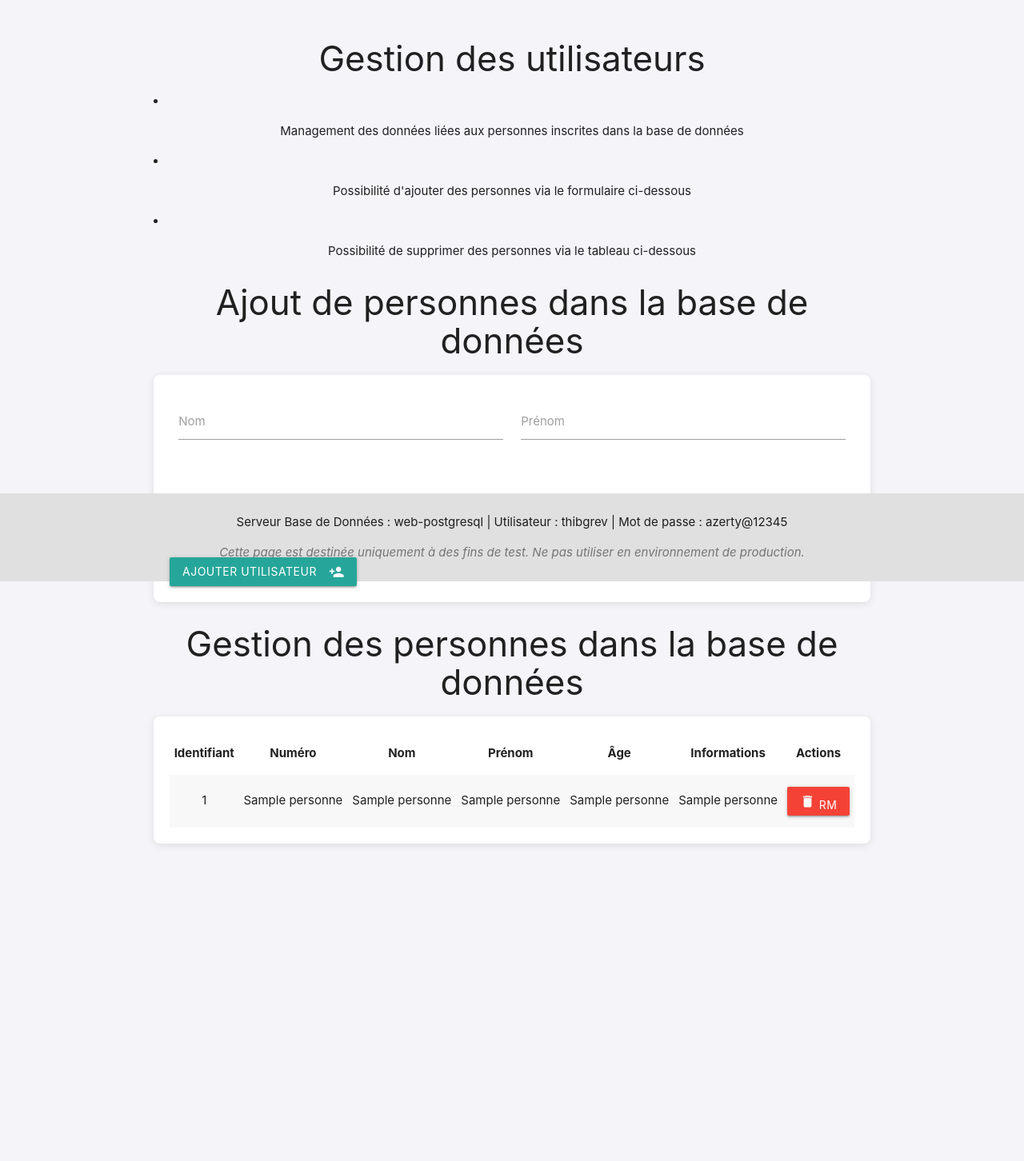
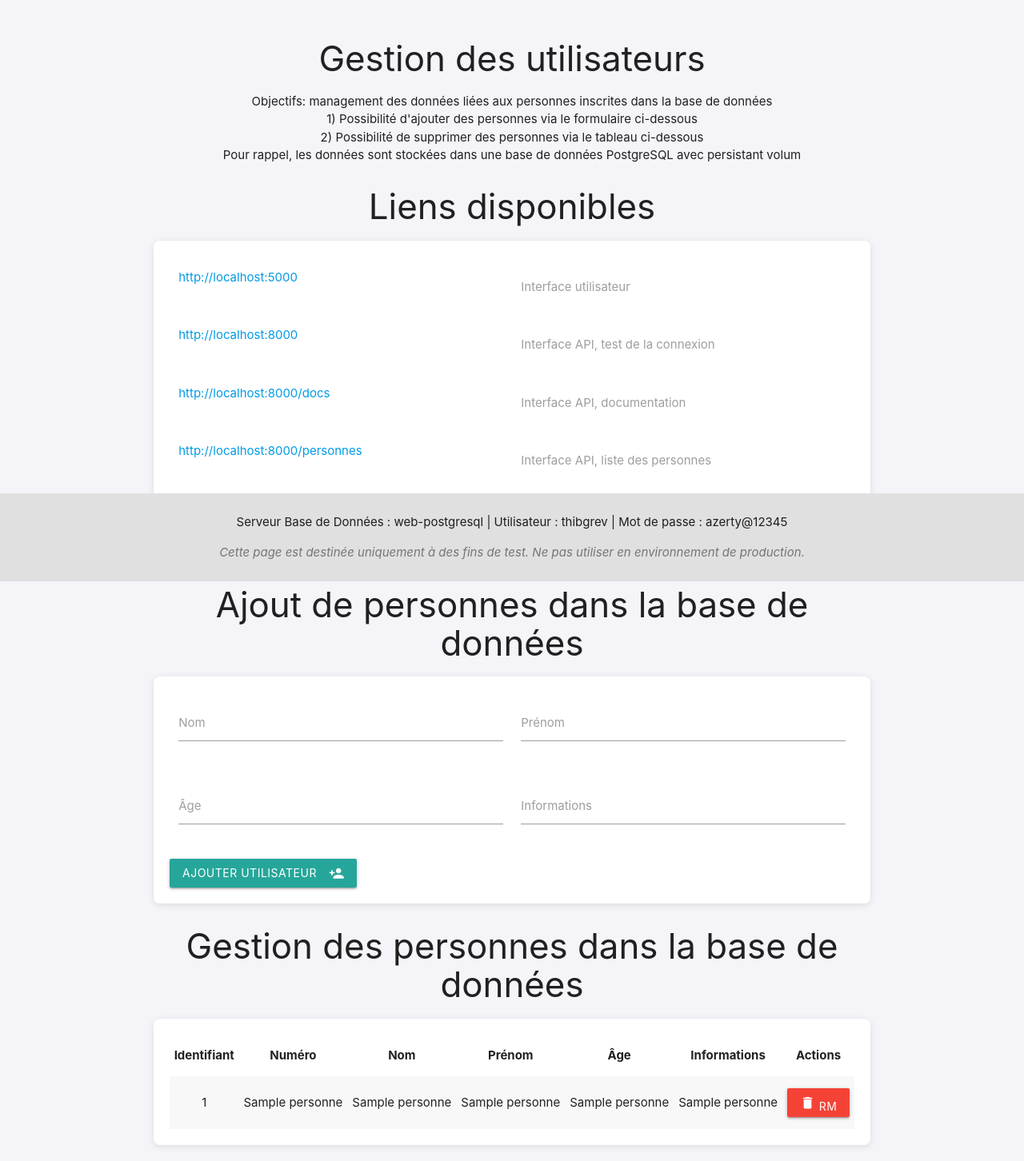
Before and after one commit to thibgrev/Applications, a Flask app: page / in a window 1280 px wide. Shown: the part 73-1525 px from the top of the page at 80% size. Before the commit the page ends 1130 px from the top, so only its background shows below. Run offline with Flask 3, Linux system fonts and the light colour scheme; a database or web service that is not in the repository returns one stand-in record (values such as "Sample title"); some libraries are stand-ins or nearby versions.

Commit message:
Change interface

```diff
--- a/Custom_apps/appli-web-postgresql/frontend/templates/index.html
+++ b/Custom_apps/appli-web-postgresql/frontend/templates/index.html
@@ -63,9 +63,60 @@
     <h3 class="center-align">Gestion des utilisateurs</h3>
 
     <!-- Paragraphe explicatif -->
-    <li><p class="center-align">Management des données liées aux personnes inscrites dans la base de données</p></li>
-    <li><p class="center-align">Possibilité d'ajouter des personnes via le formulaire ci-dessous</p></li>
-    <li><p class="center-align">Possibilité de supprimer des personnes via le tableau ci-dessous</p></li>
+    <center>Objectifs: management des données liées aux personnes inscrites dans la base de données</center>
+    <center>1) Possibilité d'ajouter des personnes via le formulaire ci-dessous</center>
+    <center>2) Possibilité de supprimer des personnes via le tableau ci-dessous</center>
+    <center>Pour rappel, les données sont stockées dans une base de données PostgreSQL avec persistant volum</center>
+
+    <!-- Listing des liens -->
+    <h3 class="center-align">Liens disponibles</h3>
+    <div class="row table-container">
+      <!-- Interface utilisateur -->
+        <div class="row">
+          <div class="input-field col s6">
+            <a href="http://localhost:5000">http://localhost:5000</a>
+          </div>
+          <div class="input-field col s6">
+            <label for="iu">Interface utilisateur</label>
+          </div>
+        </div>
+      <!-- Interface connexion API -->
+      <div class="row">
+        <div class="input-field col s6">
+          <a href="http://localhost:8000">http://localhost:8000</a>
+        </div>
+        <div class="input-field col s6">
+          <label for="iu">Interface API, test de la connexion</label>
+        </div>
+      </div>
+      <!-- Interface connexion API Doc -->
+      <div class="row">
+        <div class="input-field col s6">
+          <a href="http://localhost:8000/docs">http://localhost:8000/docs</a>
+        </div>
+        <div class="input-field col s6">
+          <label for="iu">Interface API, documentation</label>
+        </div>
+      </div>
+      <!-- Interface connexion API liste personnes -->
+      <div class="row">
+        <div class="input-field col s6">
+          <a href="http://localhost:8000/personnes">http://localhost:8000/personnes</a>
+        </div>
+        <div class="input-field col s6">
+          <label for="iu">Interface API, liste des personnes</label>
+        </div>
+      </div>
+      <!-- Interface connexion Swagger -->
+      <div class="row">
+        <div class="input-field col s6">
+          <a href="http://localhost:10000/personnes">http://localhost:10000/personnes</a>
+        </div>
+        <div class="input-field col s6">
+          <label for="iu">Interface SWAGGER, liste des personnes</label>
+        </div>
+      </div>
+    </div>
 
     <!-- Formulaire pour ajouter un utilisateur -->
     <h3 class="center-align">Ajout de personnes dans la base de données</h3>
@@ -127,6 +178,7 @@
         </tbody>
       </table>
     </div>
+
   </div>
 
   <!-- Bandeau bas de page -->
```
